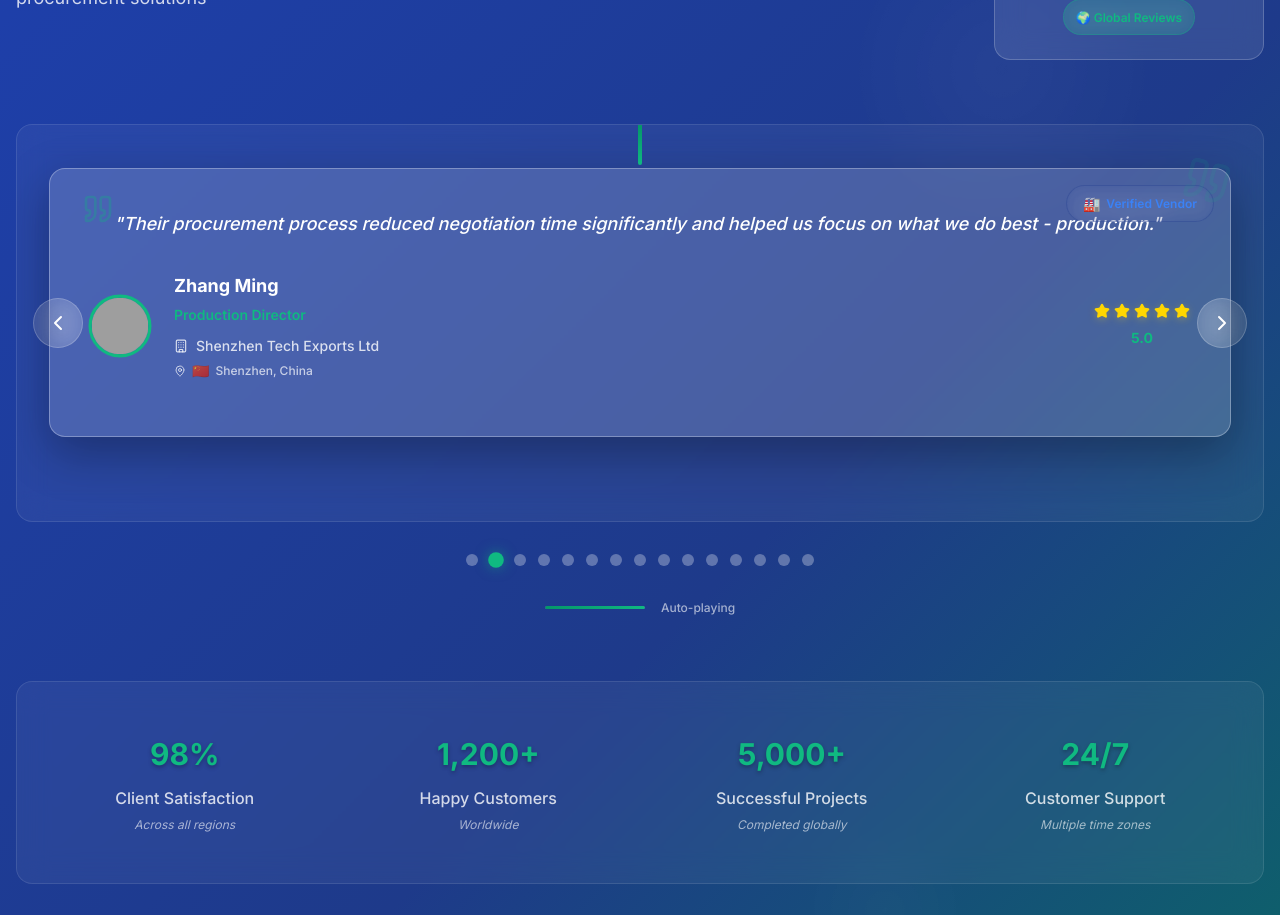
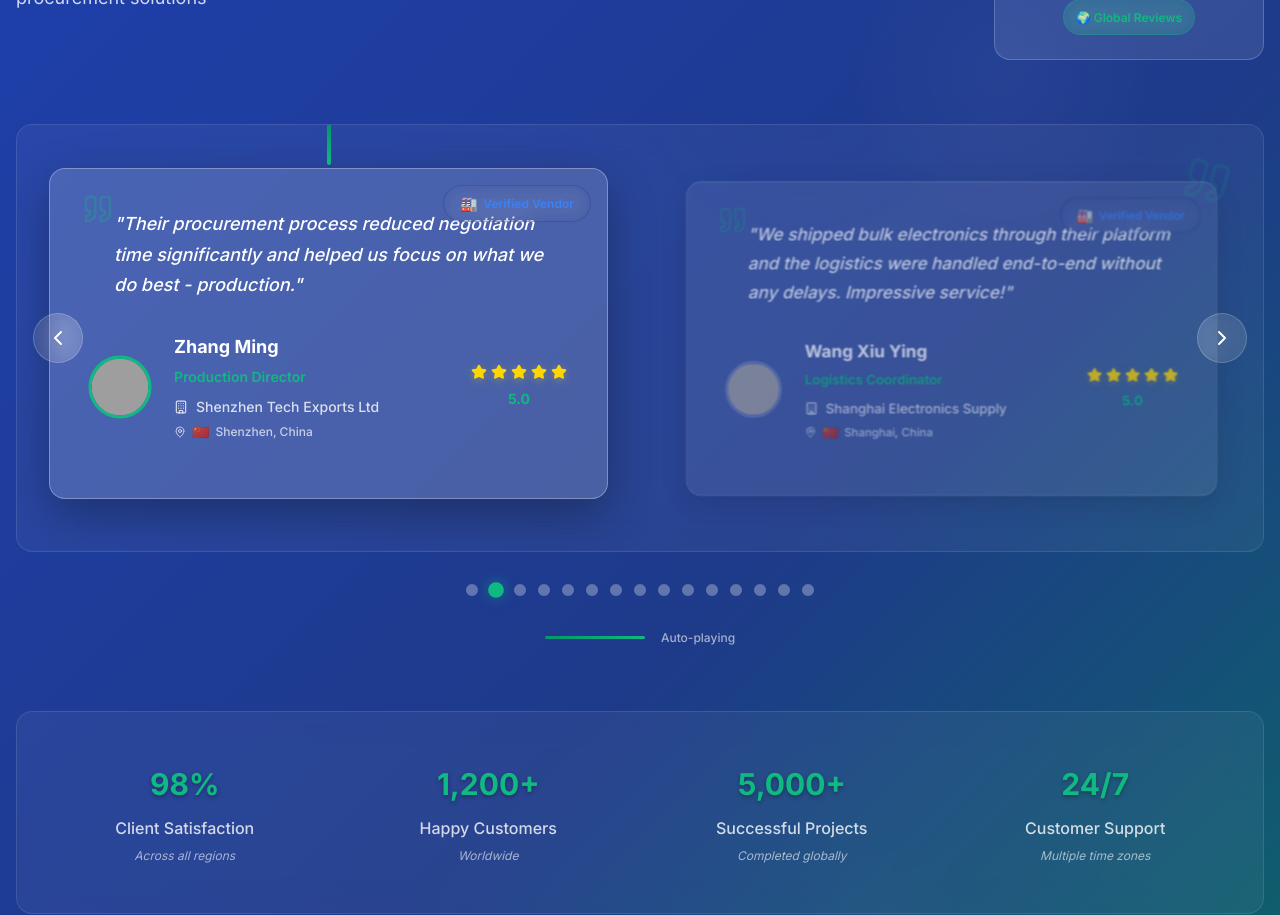
Before and after one commit to nehcracker/Globe-Sourcing-Procurement, a React (Create React App) app: page / in a window 1280 px wide. Shown: the part 4820-5735 px from the top of the page. Built offline with nearby package versions, Linux system fonts and the light colour scheme; no server answers; grey boxes are pictures that could not be loaded.

Commit message:
Slider sizing

```diff
--- a/src/components/Testimonials/TestimonialCard.module.css
+++ b/src/components/Testimonials/TestimonialCard.module.css
@@ -1,8 +1,8 @@
 /* src/components/Testimonials/TestimonialCard.module.css */
 
 .testimonialCard {
-  flex: 0 0 100%;
-  width: 100%;
+  flex: 0 0 50%;
+  width: 50%;
   padding: 3rem 2rem;
   position: relative;
   transition: all 0.6s cubic-bezier(0.4, 0, 0.2, 1);
--- a/src/components/Testimonials/Testimonials.jsx
+++ b/src/components/Testimonials/Testimonials.jsx
@@ -12,6 +12,9 @@ const Testimonials = () => {
     triggerOnce: true
   });
 
+  // Create extended testimonials array with first testimonial duplicated at the end
+  const extendedTestimonials = [...TESTIMONIALS, TESTIMONIALS[0]];
+
   const [currentIndex, setCurrentIndex] = useState(0);
   const [isAutoPlaying, setIsAutoPlaying] = useState(true);
 
@@ -19,7 +22,13 @@ const Testimonials = () => {
   useEffect(() => {
     if (isAutoPlaying) {
       const interval = setInterval(() => {
-        setCurrentIndex((prev) => (prev + 1) % TESTIMONIALS.length);
+        setCurrentIndex((prev) => {
+          if (prev >= TESTIMONIALS.length) {
+            // Reset to beginning without animation
+            return 0;
+          }
+          return prev + 1;
+        });
       }, 5000); // Change every 5 seconds
 
       return () => clearInterval(interval);
@@ -27,12 +36,22 @@ const Testimonials = () => {
   }, [isAutoPlaying]);
 
   const goToPrevious = () => {
-    setCurrentIndex((prev) => (prev - 1 + TESTIMONIALS.length) % TESTIMONIALS.length);
+    setCurrentIndex((prev) => {
+      if (prev <= 0) {
+        return TESTIMONIALS.length - 1;
+      }
+      return prev - 1;
+    });
     setIsAutoPlaying(false); // Stop auto-play when user interacts
   };
 
   const goToNext = () => {
-    setCurrentIndex((prev) => (prev + 1) % TESTIMONIALS.length);
+    setCurrentIndex((prev) => {
+      if (prev >= TESTIMONIALS.length) {
+        return 0;
+      }
+      return prev + 1;
+    });
     setIsAutoPlaying(false); // Stop auto-play when user interacts
   };
 
@@ -103,11 +122,11 @@ const Testimonials = () => {
             {/* Testimonial Cards */}
             <div
               className={styles.carouselTrack}
-              style={{ transform: `translateX(-${currentIndex * 100}%)` }}
+            style={{ transform: `translateX(-${currentIndex * 50}%)` }}
             >
-              {TESTIMONIALS.map((testimonial, index) => (
+              {extendedTestimonials.map((testimonial, index) => (
                 <TestimonialCard
-                  key={testimonial.id}
+                  key={`${testimonial.id}-${index}`}
                   testimonial={testimonial}
                   isActive={index === currentIndex}
                   index={index}
```
Also changed, not shown: 1 other file (tests, documents, lock files or other folders).
